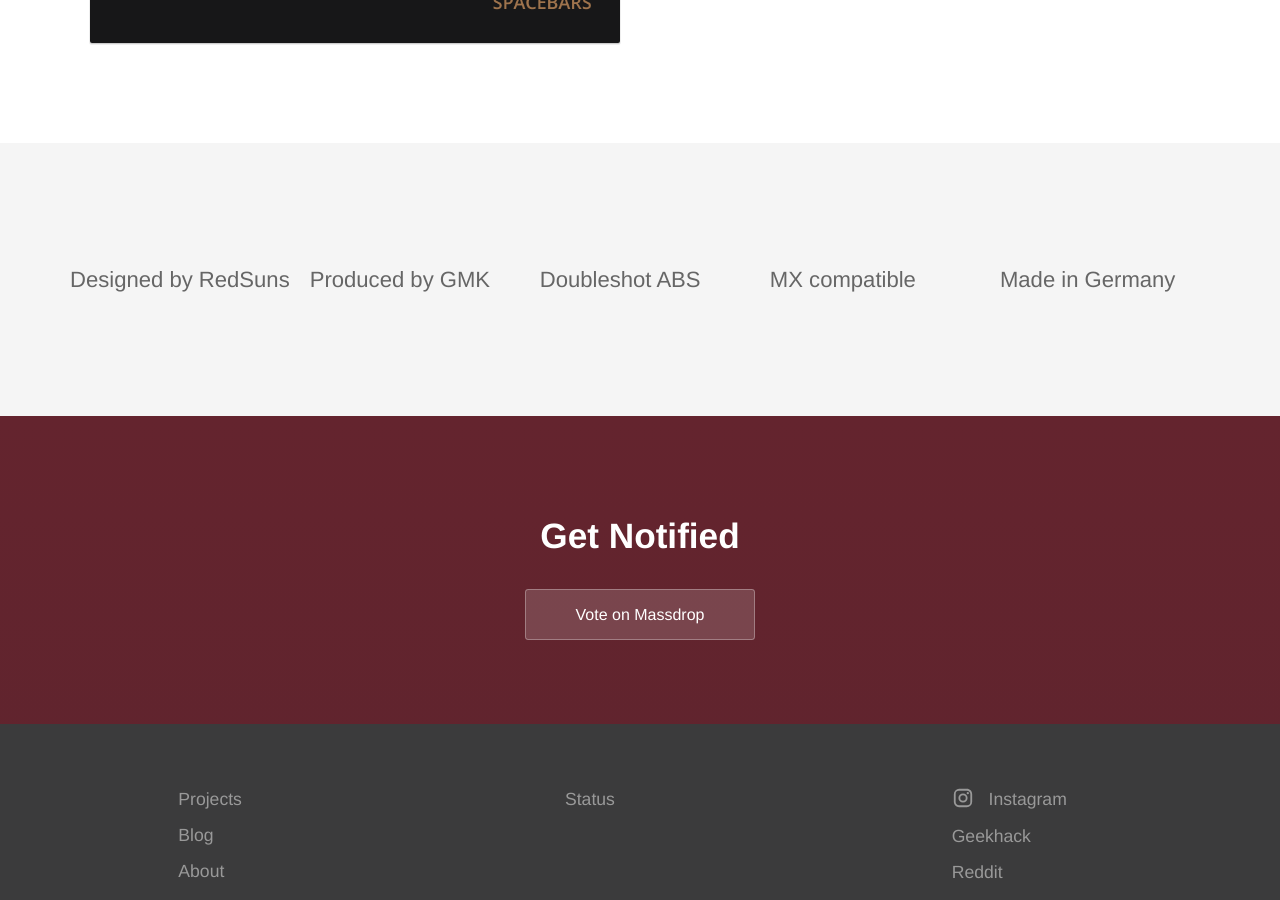
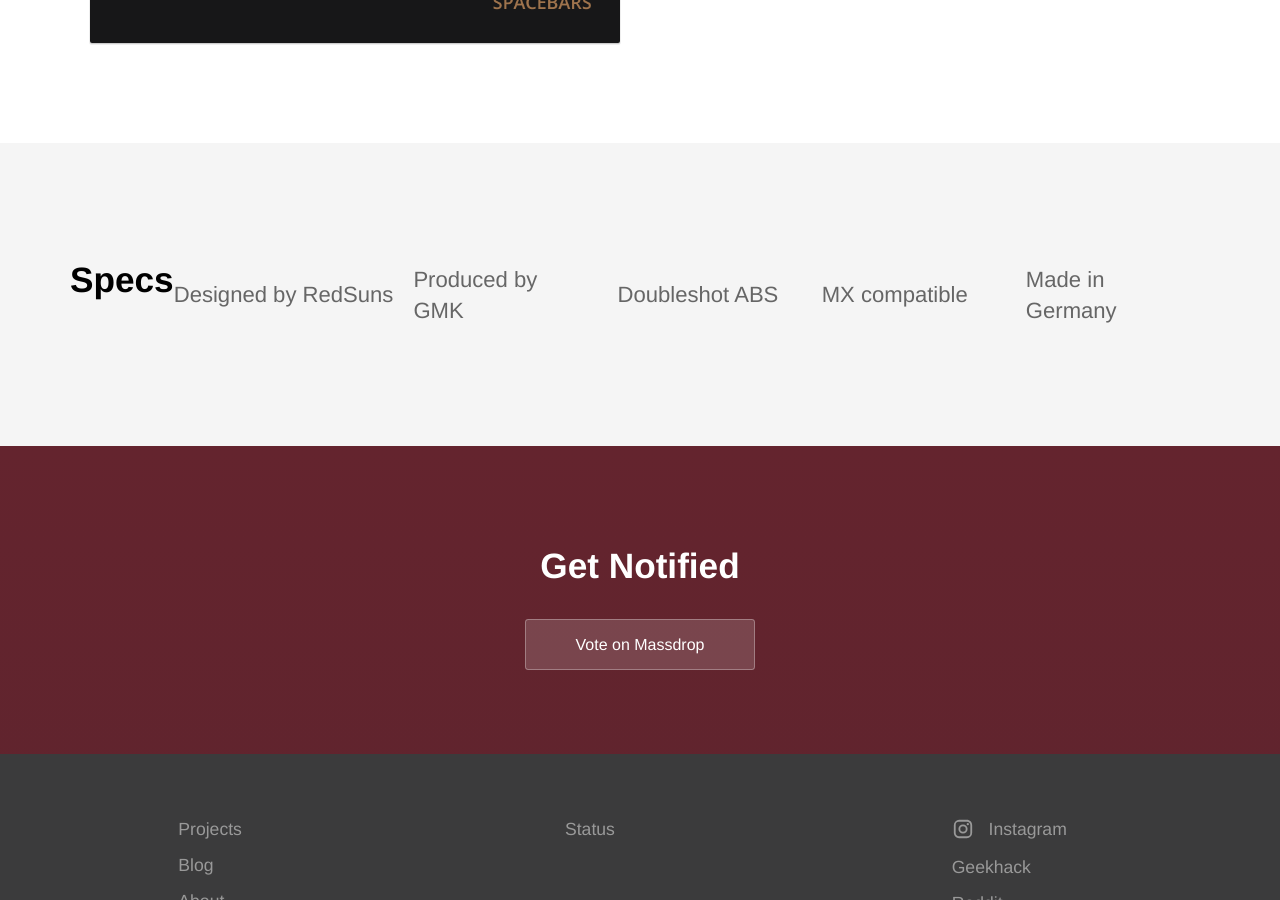
Before and after one commit to RedSunsRMK/redsunsrmk.github.io, a Jekyll site: the page built from index.html, in a window 1280 px wide and 900 px high, scrolled down 4040 px. Built offline with Jekyll 4.4.1, drawn with Linux system fonts in a browser that asks for light colours.

Commit message:
Update index.html

```diff
--- a/index.html
+++ b/index.html
@@ -116,6 +116,7 @@ description: A samurai-themed keyset.
 
 	<section class="testimonial">
 		<div class="container flex">
+			<h2><strong>Specs</strong></h2>
 			<p class="editable author">Designed by RedSuns</p>
 			<p class="text editable">Produced by GMK</p>
 			<p class="text editable">Doubleshot ABS</p>
```
